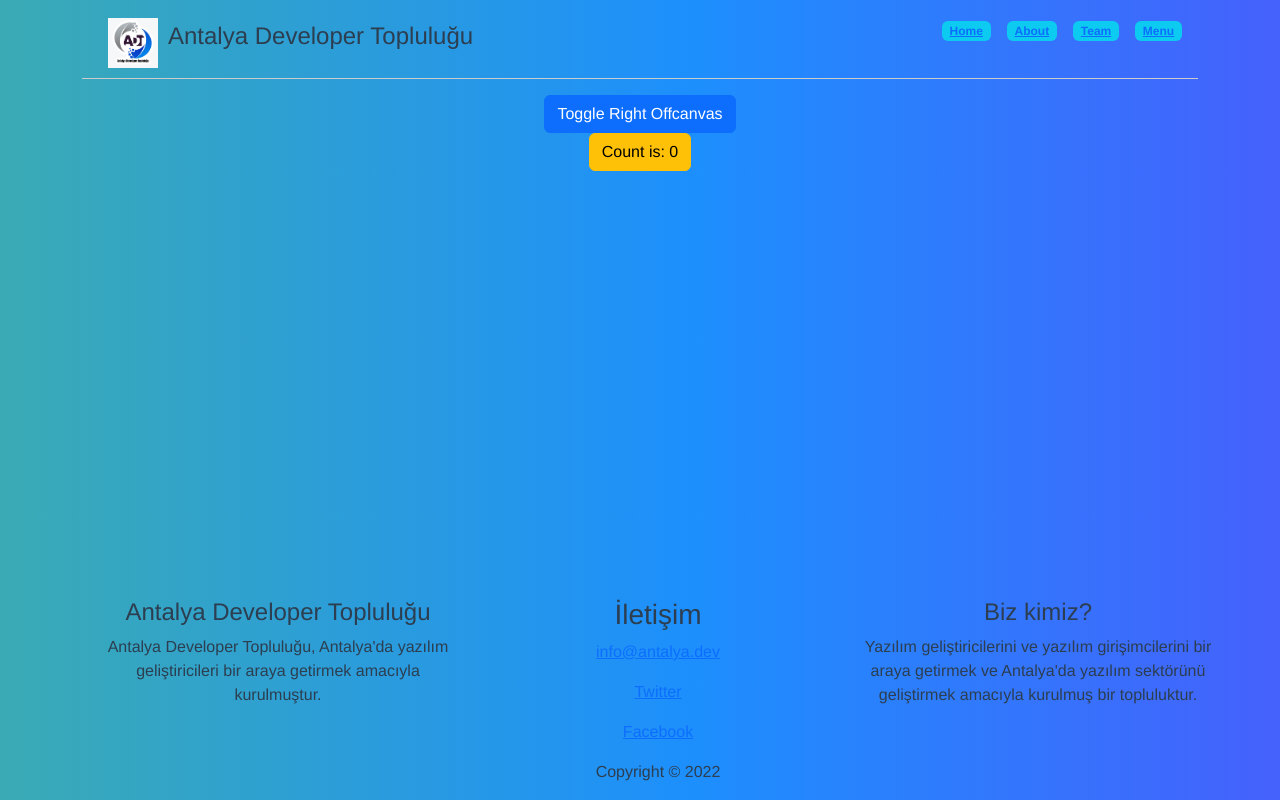
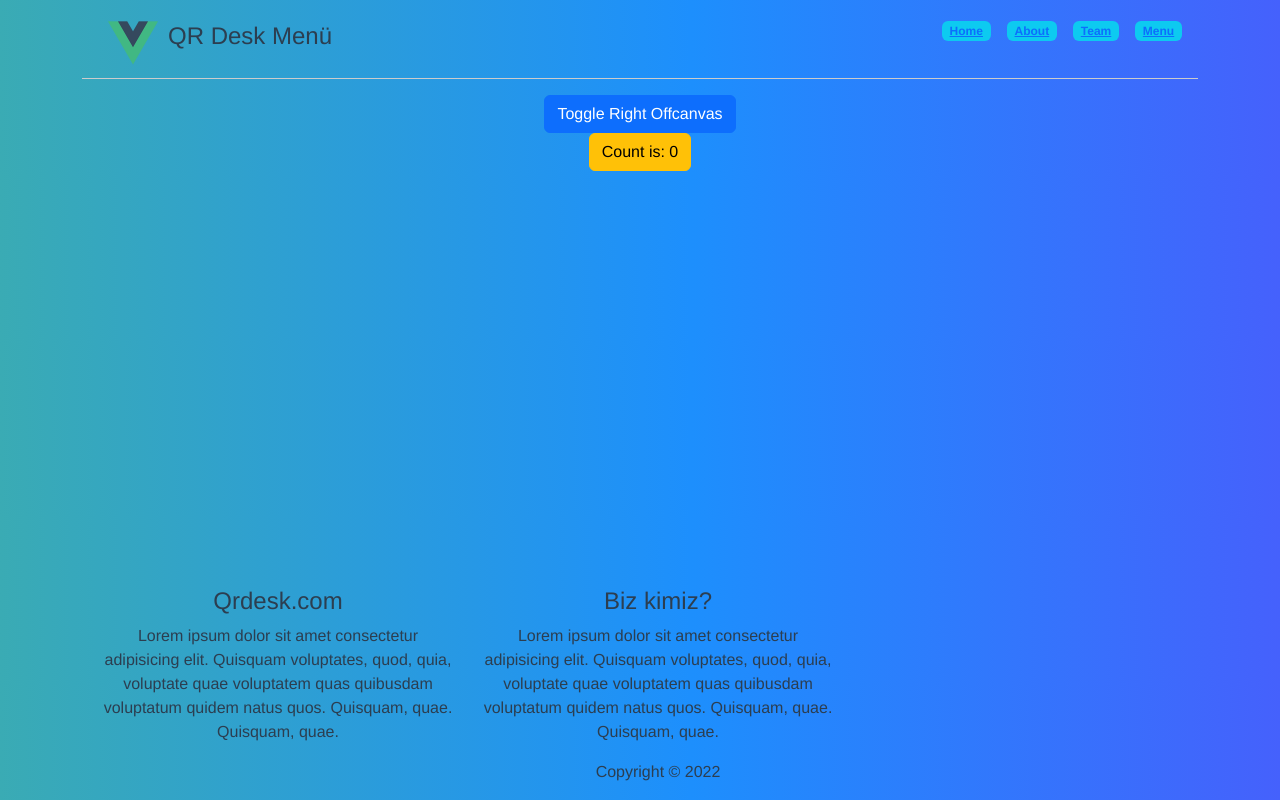
Before and after one commit to Bayramcavlak/vue-coin-tracker, a Vue app: page / in a window 1280 px wide. Built offline with nearby package versions, Linux system fonts and the light colour scheme.

Commit message:
Content updated

```diff
--- a/src/components/Footer/AppFooter.vue
+++ b/src/components/Footer/AppFooter.vue
@@ -3,30 +3,20 @@
     <div class="container">
       <div class="row">
         <div class="col-md-4">
-          <h4>Antalya Developer Topluluğu</h4>
+          <h4>Qrdesk.com</h4>
           <p>
-            Antalya Developer Topluluğu, Antalya'da yazılım geliştiricileri bir
-            araya getirmek amacıyla kurulmuştur.
+            Lorem ipsum dolor sit amet consectetur adipisicing elit. Quisquam
+            voluptates, quod, quia, voluptate quae voluptatem quas quibusdam
+            voluptatum quidem natus quos. Quisquam, quae. Quisquam, quae.
           </p>
         </div>
-        <div class="col-md-4">
-          <h3>İletişim</h3>
-          <p>
-            <a href="mailto:info@antalya.dev">info@antalya.dev </a>
-          </p>
-          <p>
-            <a href="#">Twitter</a>
-          </p>
-          <p>
-            <a href="#">Facebook</a>
-          </p>
-        </div>
+
         <div class="col-md-4">
           <h4>Biz kimiz?</h4>
           <p>
-            Yazılım geliştiricilerini ve yazılım girişimcilerini bir araya
-            getirmek ve Antalya'da yazılım sektörünü geliştirmek amacıyla
-            kurulmuş bir topluluktur.
+            Lorem ipsum dolor sit amet consectetur adipisicing elit. Quisquam
+            voluptates, quod, quia, voluptate quae voluptatem quas quibusdam
+            voluptatum quidem natus quos. Quisquam, quae. Quisquam, quae.
           </p>
         </div>
       </div>
--- a/src/components/Header/AppHeader.vue
+++ b/src/components/Header/AppHeader.vue
@@ -1,7 +1,7 @@
 <template>
   <header>
-    <img alt="ADt Logo" src="../../assets/adt_logo.png" height="50" />
-    <p>Antalya Developer Topluluğu</p>
+    <img alt="ADt Logo" src="../../assets/logo.png" height="50" />
+    <p>QR Desk Menü</p>
     <nav>
       <ul>
         <li class="badge bg-info"><router-link to="/">Home</router-link></li>
--- a/src/router.js
+++ b/src/router.js
@@ -6,6 +6,10 @@ import Food from "./components/FoodMenu.vue";
 const router = createRouter({
   history: createWebHistory(),
   routes: [
+    {
+      path: "/",
+      name: "Home",
+    },
     {
       path: "/landing",
       component: LandingPage,
```
